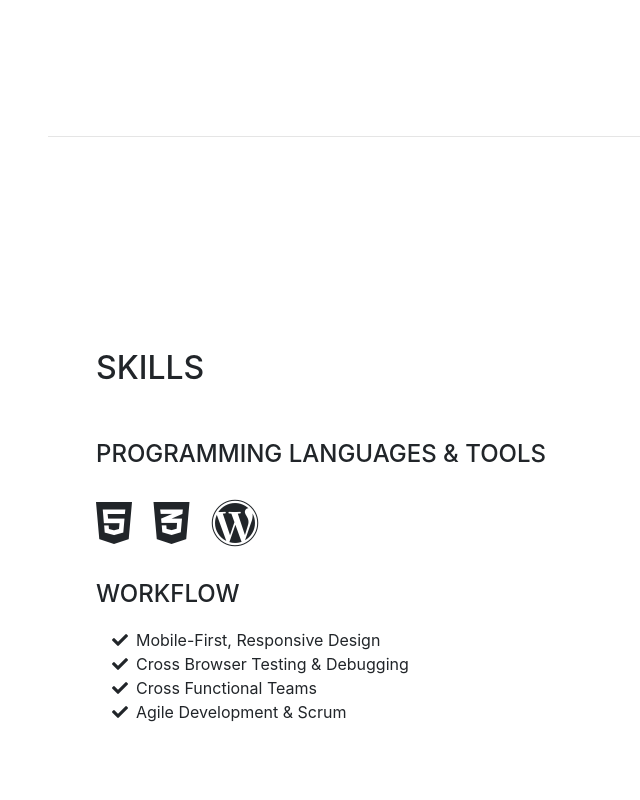
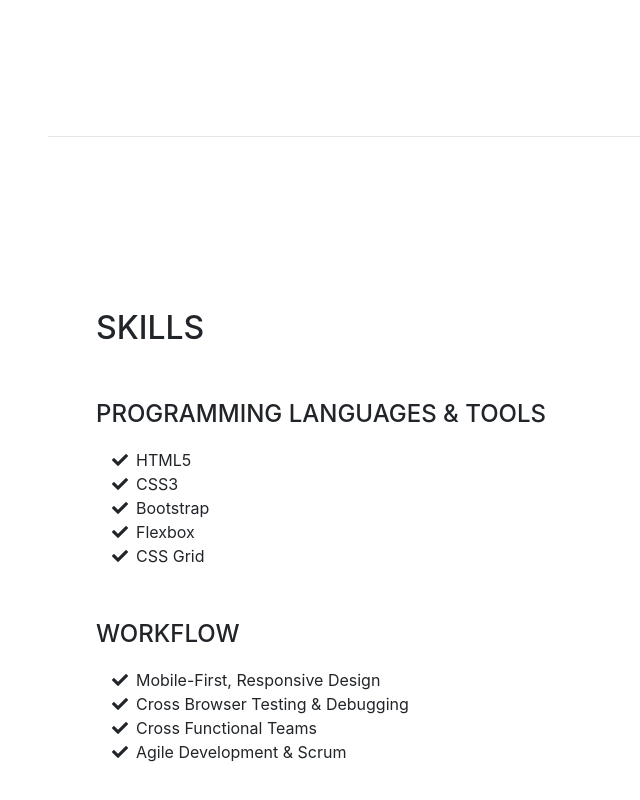
Before and after one commit to romaine1989/mycv, a website with bundled scripts: page index.html in a window 1280 px wide. Shown: the part 2569-3369 px from the top of the page, without its empty margins (224-864 px from the left). Built offline with nearby package versions, Linux system fonts and the light colour scheme; a web font is replaced by a local one.

Commit message:
updated skills and corrected spelling

```diff
--- a/css/resume.css
+++ b/css/resume.css
@@ -190,3 +190,7 @@ a {
 a:hover, a:focus, a:active {
   color: #824027;
 }
+
+#skill-list {
+        margin-bottom: 3rem!important;
+      }
--- a/index.html
+++ b/index.html
@@ -104,7 +104,7 @@
           <div class="resume-item d-flex flex-column flex-md-row mb-5">
             <div class="resume-content mr-auto">
               <h3 class="mb-0">Wordpress Website Creator</h3>
-              <div class="subheading mb-3">Feeelance</div>
+              <div class="subheading mb-3">Freelance</div>
               <p>Bringing to life the ambitions of ‘business venture hungry’ individuals by affording my thorough knowledge of Wordpress to create a conversion based, responsive website which directly supports their ambitions.</p>
             </div>
             <div class="resume-date text-md-right">
@@ -188,15 +188,33 @@
           <h2 class="mb-5">Skills</h2>
 
           <div class="subheading mb-3">Programming Languages &amp; Tools</div>
-          <ul class="list-inline dev-icons">
+          <ul class="fa-ul mb-0" id="skill-list">
+            <li>
+              <i class="fa-li fa fa-check"></i>
+              HTML5</li>
+            <li>
+              <i class="fa-li fa fa-check"></i>
+              CSS3</li>
+            <li>
+              <i class="fa-li fa fa-check"></i>
+              Bootstrap</li>
+            <li>
+              <i class="fa-li fa fa-check"></i>
+              Flexbox</li>
+            <li>
+              <i class="fa-li fa fa-check"></i>
+              CSS Grid</li>
+          </ul>
+          <!-- romaine --->
+            <!--
+            <ul class="list-inline dev-icons">
             <li class="list-inline-item">
               <i class="fab fa-html5"></i>
             </li>
             <li class="list-inline-item">
               <i class="fab fa-css3-alt"></i>
             </li>
-            <!-- romaine --->
-            <!--
+
             <li class="list-inline-item">
               <i class="fab fa-js-square"></i>
             </li>
@@ -214,12 +232,11 @@
             </li>
             <li class="list-inline-item">
               <i class="fab fa-less"></i>
-            </li>-->
+            </li>
             <li class="list-inline-item">
               <i class="fab fa-wordpress"></i>
             </li>
-            <!-- romaine -->
-            <!-- <li class="list-inline-item">
+             <li class="list-inline-item">
               <i class="fab fa-gulp"></i>
             </li>
             <li class="list-inline-item">
@@ -227,8 +244,9 @@
             </li>
             <li class="list-inline-item">
               <i class="fab fa-npm"></i>
-            </li> -->
+            </li>
           </ul>
+          -->
 
           <div class="subheading mb-3">Workflow</div>
           <ul class="fa-ul mb-0">
@@ -270,7 +288,7 @@
               Online Marketing Diploma - Shaw Academy 2015</li>
             <li>
               <i class="fa-li fa fa-trophy text-warning"></i>
-              Branding Certiciaction - Design Freedom 2015</li>
+              Branding Certification - Design Freedom 2015</li>
             <li>
               <i class="fa-li fa fa-trophy text-warning"></i>
               Web Design Certfication - Training Dragon 2012</li>
```
Also changed, not shown: css/resume.min.css.
